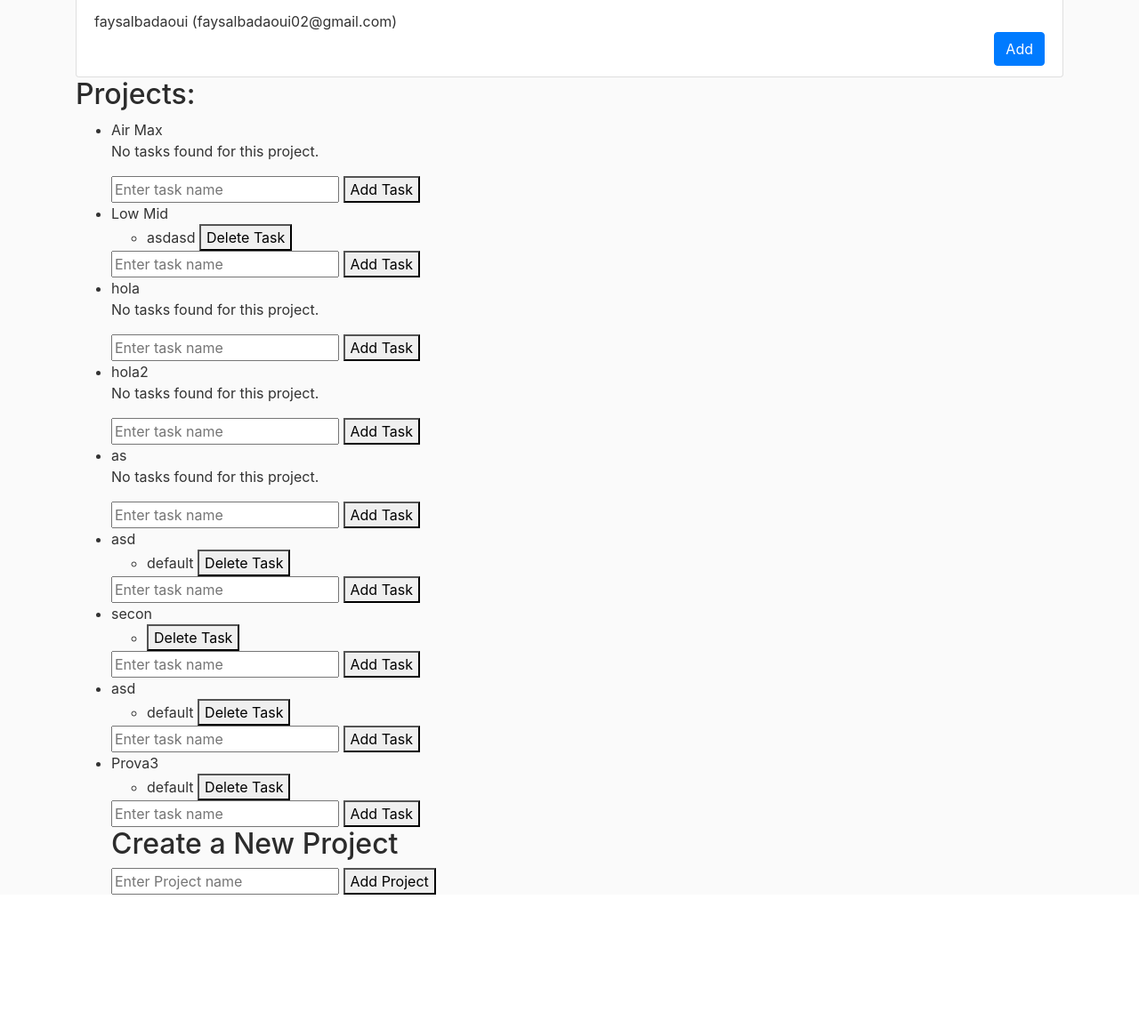
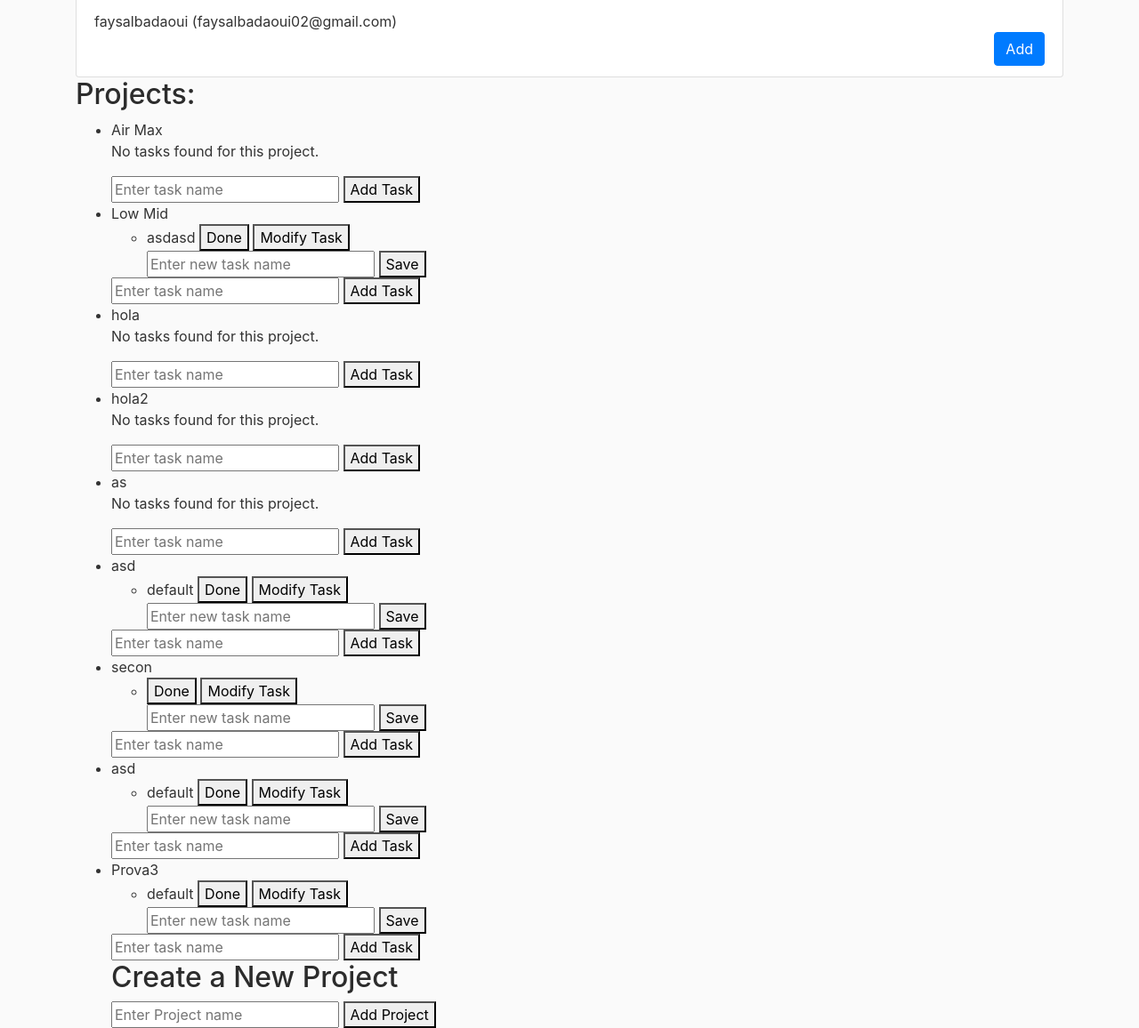
Before and after one commit to FaysalBM/Web-Project-Delivery1, a Django app: page /company/1/department/1/ in a window 1280 px wide. Shown: the part 382-1538 px from the top of the page at 89% size. Before the commit the page ends 1388 px from the top, so only its background shows below. Run offline with Django 4.2, Linux system fonts and the light colour scheme; data comes from the database, SQL or seed files in the repository; both versions use the stored data as it was after the commit; some libraries are stand-ins or nearby versions.

Commit message:
added the capability to edit tasks

```diff
--- a/src/wpApp/web/templates/models/department_detail.html
+++ b/src/wpApp/web/templates/models/department_detail.html
@@ -138,7 +138,15 @@
                     {% if project.tasks.count > 0 %}
                         {% for task in project.tasks.all %}
                         <ul>
-                            <li>{{ task.name }} <button class="delete-task" data-task-id="{{ task.id }}">Delete Task</button></li>
+                            <li>
+                                {{ task.name }}
+                                <button class="delete-task" data-task-id="{{ task.id }}">Done</button>
+                                <button class="modify-task" data-task-id="{{ task.id }}">Modify Task</button>
+                                <div class="modify-task-input" style="display: block;">
+                                  <input type="text" name="new-task-name" placeholder="Enter new task name">
+                                  <button class="save-modified-task" data-task-id="{{ task.id }}">Save</button>
+                                </div>
+                              </li>
                         </ul>
                         {% endfor %}
                     {% else %}
@@ -287,6 +295,42 @@
                                 });
                         });
                     });
+                    const saveModifiedTaskButtons = document.querySelectorAll('.save-modified-task');
+                    saveModifiedTaskButtons.forEach(button => {
+                        button.addEventListener('click', (event) => {
+                            event.preventDefault();
+                            const taskId = event.target.dataset.taskId;
+                            const newTaskName = event.target.parentElement.querySelector('[name="new-task-name"]').value;
+
+                            // Check if the new task name is not empty
+                            if (newTaskName.trim() !== '') {
+                                fetch(`/modify_task/${taskId}/`, {
+                                    method: 'POST',
+                                    headers: {
+                                        'Content-Type': 'application/json',
+                                        'X-CSRFToken': '{{ csrf_token }}',
+                                    },
+                                    body: JSON.stringify({
+                                        'name': newTaskName,
+                                    }),
+                                })
+                                    .then(response => {
+                                        if (response.ok) {
+                                            // Reload the page to show updated task list
+                                            location.reload();
+                                        } else {
+                                            alert('An error occurred while modifying the task.');
+                                        }
+                                    })
+                                    .catch(error => {
+                                        console.log(error);
+                                        alert('An error occurred while modifying the task.');
+                                    });
+                            } else {
+                                alert('Please enter a task name.');
+                            }
+                        });
+                    });
 
                 </script>
                 {% endblock %}
--- a/src/wpApp/web/urls.py
+++ b/src/wpApp/web/urls.py
@@ -22,4 +22,5 @@ urlpatterns = [
     path('department/<int:department_id>/add_users/', views.add_user_to_department, name='add_user_to_department'),
     path('company/<int:company_id>/add_user/', views.add_user_to_company, name='add_user_to_company'),
     path('create_company/', views.create_company, name='create_company'),
+    path('modify_task/<int:task_id>/', views.modify_task, name='modify_task'),
 ]
--- a/src/wpApp/web/views.py
+++ b/src/wpApp/web/views.py
@@ -76,6 +76,20 @@ def create_department(request, company_id):
         return JsonResponse({'status': 'success'})
     else:
         return JsonResponse({'status': 'error', 'message': 'Invalid request method.'})
+
+@csrf_exempt
+def modify_task(request, task_id):
+    task = Task.objects.get(id=task_id)
+
+    if request.method == 'POST':
+        data = json.loads(request.body)
+        new_task_name = data['name']
+        task.name = new_task_name
+        task.save()
+
+        return JsonResponse({'success': True})
+
+    return JsonResponse({'success': False})
 
 @csrf_exempt
 def create_project(request, department_id):
```
Also changed, not shown: src/wpApp/db.sqlite3.
